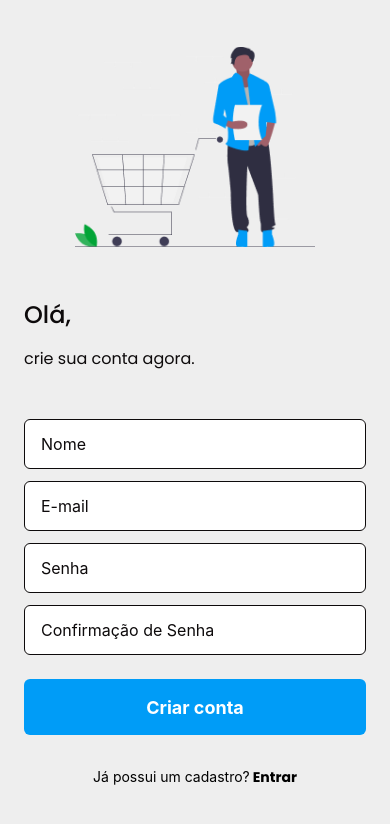
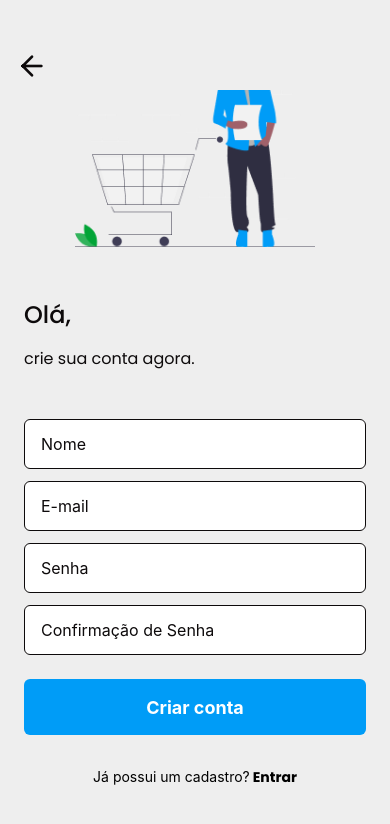
Before and after one commit to felipeAndrade04/shopping-list, a React Native app: screen /Register in a window 390 px wide. Shown: the top 824 px of the page. Built offline with nearby package versions, Linux system fonts and the light colour scheme; no server answers.

Commit message:
refactor: improve auth navigation

```diff
--- a/src/components/Message/Message.styles.tsx
+++ b/src/components/Message/Message.styles.tsx
@@ -9,13 +9,13 @@ export const Image = styled.Image`
   width: 240px;
   height: 200px;
   margin: 0 auto;
+  margin-bottom: 50px;
 `;
 
 export const Title = styled.Text`
   font-size: 24px;
   font-family: ${({ theme }) => theme.fonts.medium};
   color: ${({ theme }) => theme.colors.dark};
-  margin-top: 50px;
 `;
 
 export const Description = styled.Text`
--- a/src/components/Message/Message.tsx
+++ b/src/components/Message/Message.tsx
@@ -3,10 +3,10 @@ import * as S from './Message.styles';
 import emptyAsset from '../../assets/images/empty.png';
 import { MessageProps } from '.';
 
-export function Message({ description, title }: MessageProps) {
+export function Message({ description, title, showImage = true }: MessageProps) {
   return (
     <S.Container>
-      <S.Image source={emptyAsset} />
+      {showImage && <S.Image source={emptyAsset} />}
       <S.Title>{title}</S.Title>
       <S.Description>{description}</S.Description>
     </S.Container>
--- a/src/components/Message/Message.types.ts
+++ b/src/components/Message/Message.types.ts
@@ -1,4 +1,5 @@
 export interface MessageProps {
   title: string;
   description: string;
+  showImage?: boolean;
 }
--- a/src/navigation/stackNavigation/auth/AuthStackNavigation.tsx
+++ b/src/navigation/stackNavigation/auth/AuthStackNavigation.tsx
@@ -2,6 +2,7 @@ import React from 'react';
 import { createNativeStackNavigator } from '@react-navigation/native-stack';
 import { AuthStackParamList } from './AuthStackNavigation.types';
 import { Register, Welcome, Login, ForgotPassword } from '@app/screens';
+import { Header } from './components';
 
 const Stack = createNativeStackNavigator<AuthStackParamList>();
 
@@ -9,10 +10,10 @@ export function AuthStackNavigator() {
   return (
     <Stack.Navigator
       screenOptions={() => ({
-        headerShown: false,
+        header: ({ navigation }) => <Header onPress={() => navigation.goBack()} />,
       })}
     >
-      <Stack.Screen name="Welcome" component={Welcome} />
+      <Stack.Screen name="Welcome" component={Welcome} options={{ headerShown: false }} />
       <Stack.Screen name="Login" component={Login} />
       <Stack.Screen name="Register" component={Register} />
       <Stack.Screen name="ForgotPassword" component={ForgotPassword} />
--- /dev/null
+++ b/src/navigation/stackNavigation/auth/components/Header/Header.styles.tsx
@@ -0,0 +1,9 @@
+import styled from 'styled-components/native';
+
+export const Container = styled.View<{ height: number }>`
+  height: ${({ height }) => height}px;
+  padding-left: 16px;
+  padding-bottom: 6px;
+  justify-content: flex-end;
+  background: ${({ theme }) => theme.colors.background};
+`;
--- /dev/null
+++ b/src/navigation/stackNavigation/auth/components/Header/Header.tsx
@@ -0,0 +1,26 @@
+import React from 'react';
+import { Feather } from '@expo/vector-icons';
+import { colors } from '@app/theme';
+import { useSafeAreaInsets } from 'react-native-safe-area-context';
+import * as S from './Header.styles';
+
+interface Props {
+  onPress: () => void;
+}
+
+export function Header({ onPress }: Props) {
+  const insets = useSafeAreaInsets();
+
+  const height = 90 + insets.bottom;
+  return (
+    <S.Container height={height}>
+      <Feather
+        style={{ marginTop: 16 }}
+        onPress={onPress}
+        name="arrow-left"
+        color={colors.dark}
+        size={32}
+      />
+    </S.Container>
+  );
+}
--- /dev/null
+++ b/src/navigation/stackNavigation/auth/components/Header/index.ts
@@ -0,0 +1 @@
+export * from './Header';
--- /dev/null
+++ b/src/navigation/stackNavigation/auth/components/index.ts
@@ -0,0 +1 @@
+export * from './Header';
--- a/src/screens/Login/Login.styles.tsx
+++ b/src/screens/Login/Login.styles.tsx
@@ -4,7 +4,6 @@ import styled from 'styled-components/native';
 export const Container = styled.View`
   flex: 1;
   align-items: center;
-  justify-content: flex-end;
   background-color: ${({ theme }) => theme.colors.background};
   padding: 24px;
 `;
--- a/src/screens/Register/Register.tsx
+++ b/src/screens/Register/Register.tsx
@@ -3,8 +3,13 @@ import React, { useState } from 'react';
 import { StatusBar } from 'react-native';
 import * as S from './Register.styles';
 import { useAuth } from '@app/hooks';
+import { AuthStackNavigationProps, AuthStackParamList } from '@app/navigation/stackNavigation/auth';
 
-export function Register() {
+interface Props {
+  navigation: AuthStackNavigationProps;
+}
+
+export function Register({ navigation }: Props) {
   const [name, setName] = useState('');
   const [email, setEmail] = useState('');
   const [password, setPassword] = useState('');
@@ -13,6 +18,10 @@ export function Register() {
 
   async function onSubmit() {
     await register({ name, email, password });
+  }
+
+  function onNavigation(name: keyof AuthStackParamList) {
+    navigation.navigate(name);
   }
 
   return (
@@ -38,7 +47,7 @@ export function Register() {
         {isLoading ? 'Carregando...' : 'Criar conta'}
       </Button>
 
-      <S.SimpleButton>
+      <S.SimpleButton onPress={() => onNavigation('Login')}>
         <S.SimpleButtonText>
           Já possui um cadastro?<S.SimpleButtonBoldText> Entrar</S.SimpleButtonBoldText>
         </S.SimpleButtonText>
```
